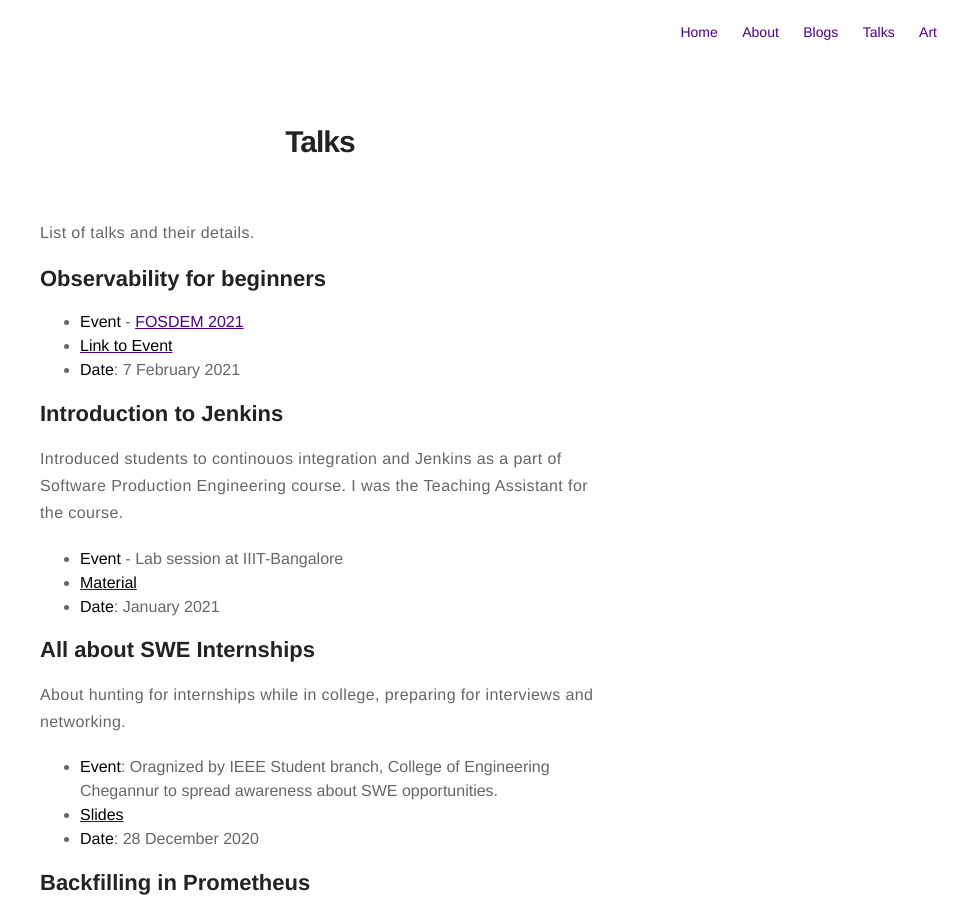
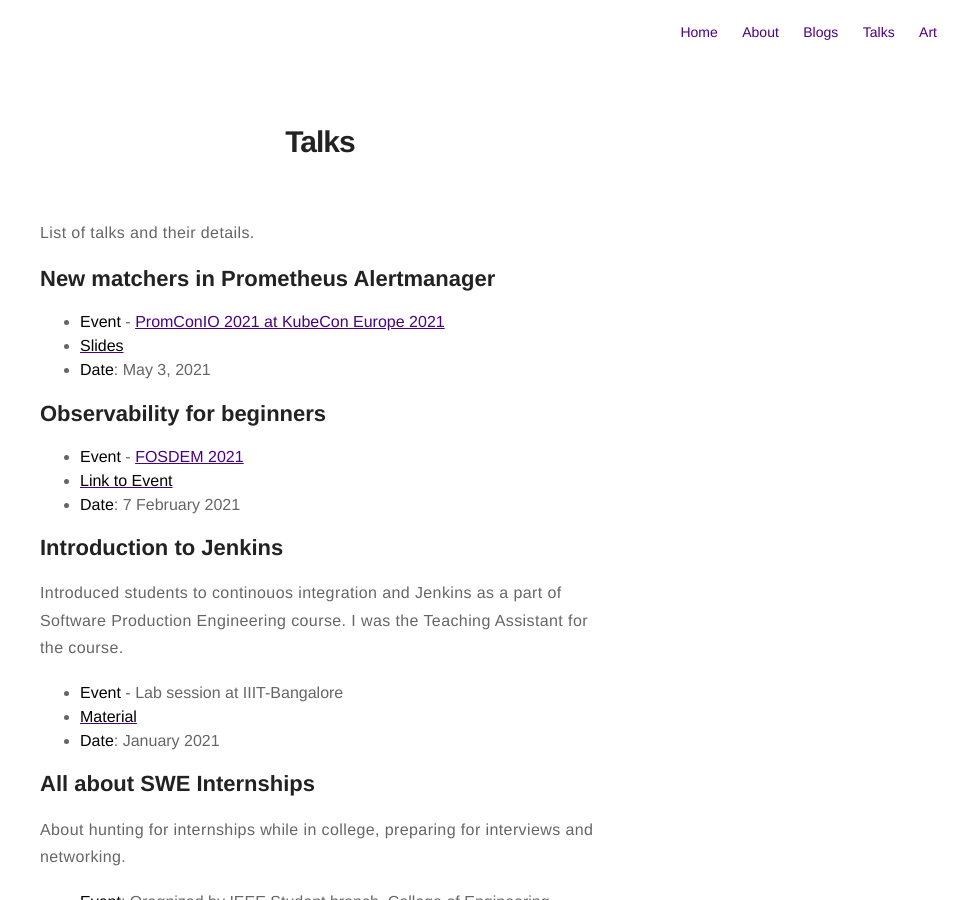
Before and after one commit to asquare14/aSquare14.github.io, a Jekyll site: the page built from talks.md, in a window 1280 px wide and 900 px high. Shown: the whole window, without its empty margins (320-1280 px from the left). Built offline with Jekyll 4.4.1, drawn with Linux system fonts in a browser that asks for light colours.

Commit message:
Add promcon talk

```diff
--- a/talks.md
+++ b/talks.md
@@ -6,6 +6,12 @@
 # Talks
 
 List of talks and their details.
+
+## New matchers in Prometheus Alertmanager
+
+- **Event** - [PromConIO 2021 at KubeCon Europe 2021](https://promcononline2021.sched.com/event/ibJD)
+- [**Slides**](https://static.sched.com/hosted_files/promcononline2021/85/MatchersinAlertmanager_AtibhiAgrawal_3May.pdf)
+- **Date**: May 3, 2021
 
 ## Observability for beginners
 
```
